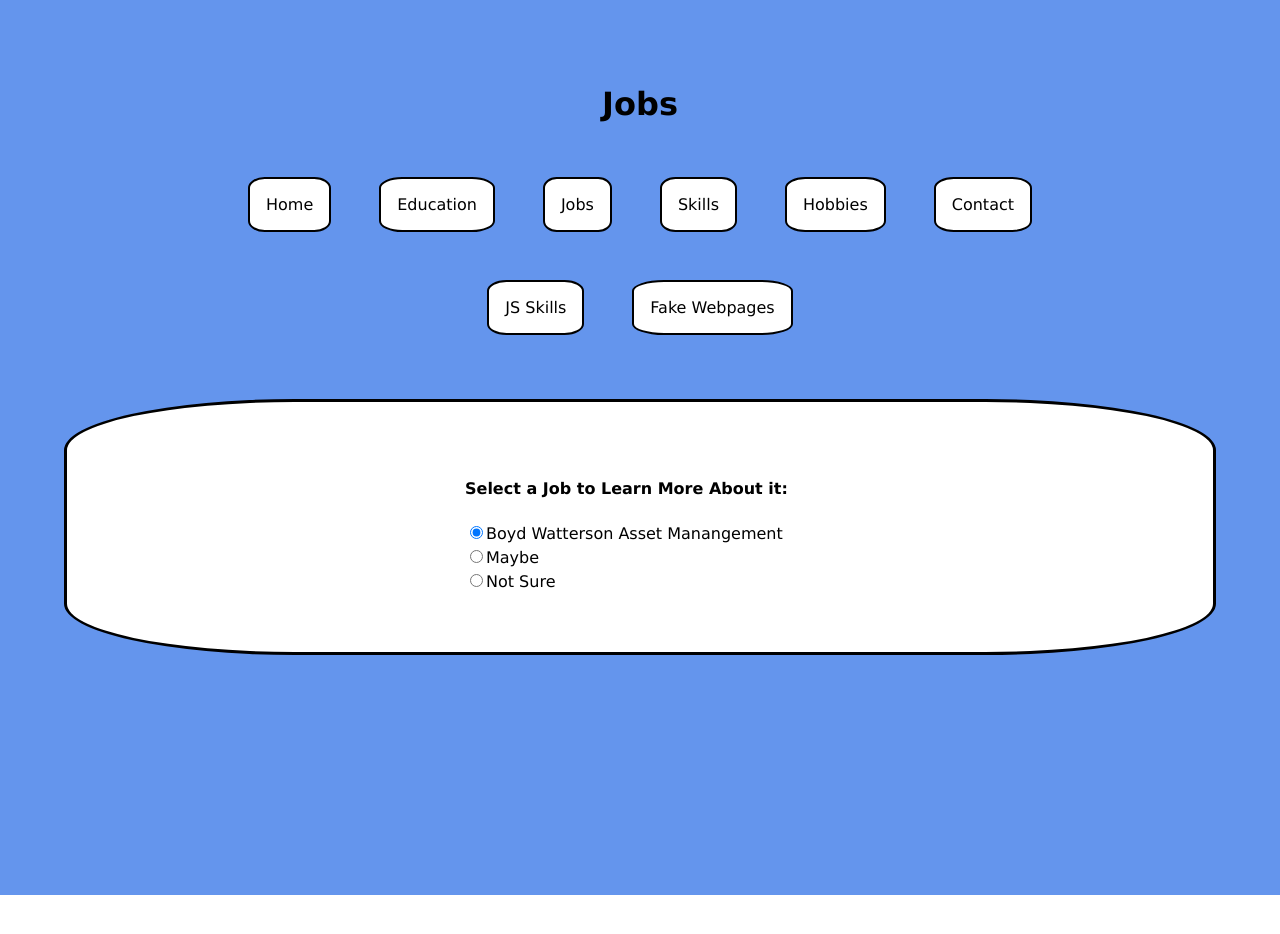
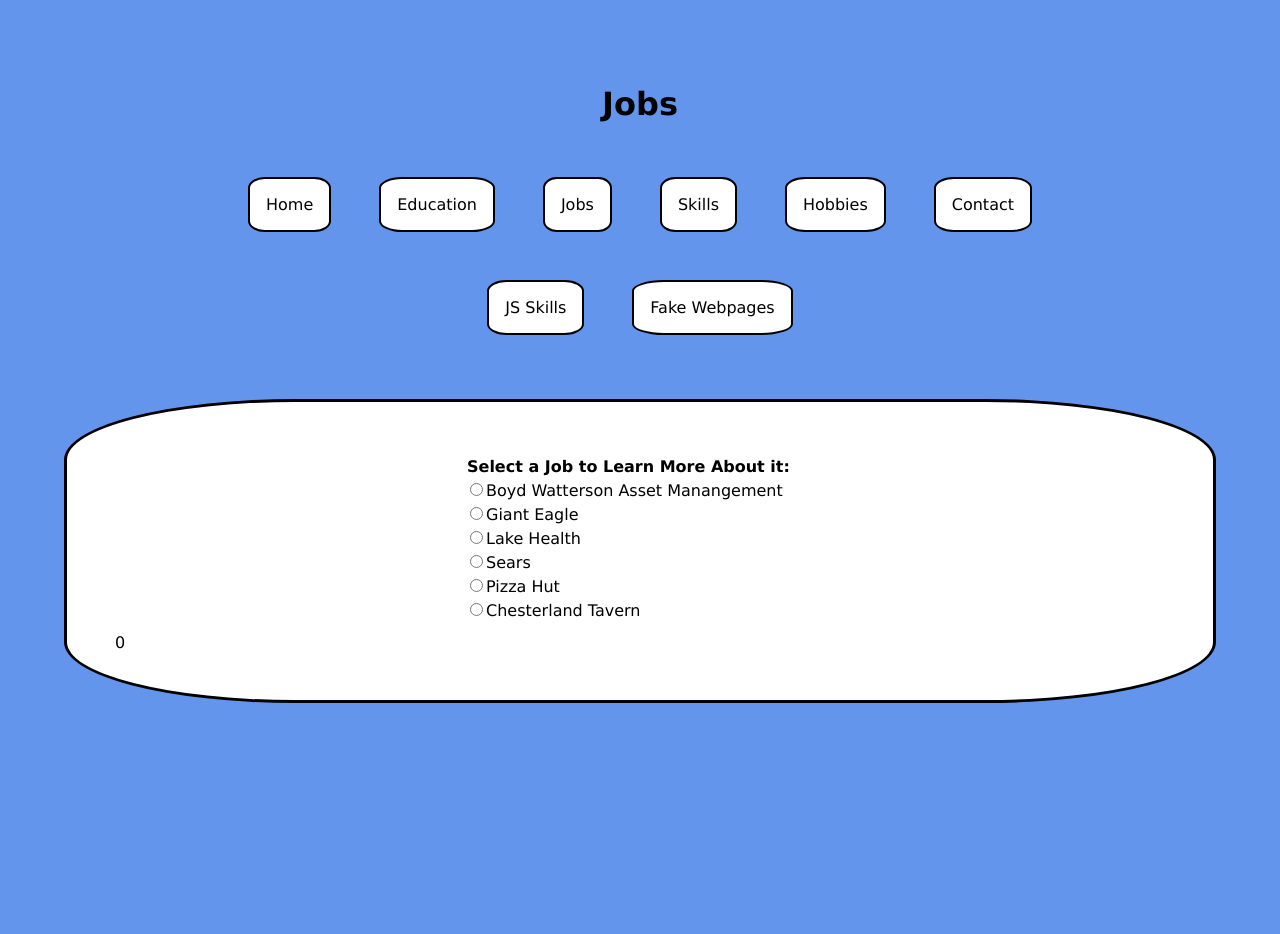
Before and after one commit to L1ndseyHerman/Personal-Website-ReactJS, a React (Create React App) app: page /jobs in a window 1280 px wide. Shown: the top 934 px of the page. Before the commit the page ends 895 px from the top, so only its background shows below. Built offline with nearby package versions, Linux system fonts and the light colour scheme.

Commit message:
Got the number of the input, next up is displaying different <li> based on what job was selected.

```diff
--- a/src/pages/Home.tsx
+++ b/src/pages/Home.tsx
@@ -1,6 +1,4 @@
 import React from "react";
-//  Whoops, <Link /> is for ON-SITE Links only!
-//import { Link } from "react-router-dom";
 import classes from "./Home.module.css";
 
 import Wrapper from "../components/Wrapper";
@@ -49,7 +47,7 @@
           </a>
           .
         </p>
-        <p className={classes.updatedPar}>Last updated: 10/18/21</p>
+        <p className={classes.updatedPar}>Last updated: 10/20/21</p>
       </Wrapper>
     </div>
   );
--- a/src/pages/Jobs.module.css
+++ b/src/pages/Jobs.module.css
@@ -1,21 +1,12 @@
-/*.legend {
+.legend {
   text-align: center;
-}
-.label {
-  display: block;
-}*/
-.h4 {
-  text-align: center;
+  font-weight: bold;
 }
 .fieldset {
   border: none;
-  /*margin: 0 auto;*/
   width: 350px;
   margin-left: auto;
   margin-right: auto;
-  /*display: table;
-  margin-right: auto;
-  margin-left: auto;*/
 }
 .form {
   display: inline-grid;
--- a/src/pages/Jobs.tsx
+++ b/src/pages/Jobs.tsx
@@ -1,34 +1,104 @@
-import React from "react";
+import React, { useState } from "react";
 import Wrapper from "../components/Wrapper";
 import classes from "./Jobs.module.css";
 
 const Jobs: React.FC = () => {
+  const [jobNumber, setJobNumber] = useState(0);
+
+  //const radioButtonChangeHandler = (currentJobNumber: number) => {
+  /*const radioButtonChangeHandler = (
+    event: ChangeEventHandler<HTMLInputElement>, => void
+  ) => {
+    setJobNumber(event.name);
+  };*/
+
+  /*let myAdd2: (baseValue: number, increment: number) => number = function (x, y) {
+    return x + y;
+  };*/
+
+  /*const radioButtonChangeHandler: (
+    event: ChangeEventHandler<HTMLInputElement>
+  ) => void = (event) => {
+    setJobNumber(event.name);
+  };*/
+
+  const radioButtonChangeHandler: (currentJobNumber: number) => void = (
+    currentJobNumber
+  ) => {
+    setJobNumber(currentJobNumber);
+  };
+
   return (
     <div>
       <Wrapper title="Jobs">
         <fieldset className={classes.fieldset}>
           <form className={classes.form}>
-            <h4 className={classes.h4}>Select a Job to Learn More About it:</h4>
-            <label htmlFor="def">
+            <legend className={classes.legend}>
+              Select a Job to Learn More About it:
+            </legend>
+            <label htmlFor="Boyd">
               <input
-                id="def"
+                id="Boyd"
                 type="radio"
                 name="group"
-                value="definitely"
-                checked
+                value="Boyd"
+                onChange={() => radioButtonChangeHandler(6)}
               />
               Boyd Watterson Asset Manangement
             </label>
-            <label htmlFor="maybe">
-              <input id="maybe" type="radio" name="group" value="maybe" />
-              Maybe
+            <label htmlFor="Eagle">
+              <input
+                id="Eagle"
+                type="radio"
+                name="group"
+                value="Eagle"
+                onChange={() => radioButtonChangeHandler(5)}
+              />
+              Giant Eagle
             </label>
-            <label htmlFor="no">
-              <input id="no" type="radio" name="group" value="not-sure" />
-              Not Sure
+            <label htmlFor="Health">
+              <input
+                id="Health"
+                type="radio"
+                name="group"
+                value="Health"
+                onChange={() => radioButtonChangeHandler(4)}
+              />
+              Lake Health
+            </label>
+            <label htmlFor="Sears">
+              <input
+                id="Sears"
+                type="radio"
+                name="group"
+                value="Sears"
+                onChange={() => radioButtonChangeHandler(3)}
+              />
+              Sears
+            </label>
+            <label htmlFor="Pizza">
+              <input
+                id="Pizza"
+                type="radio"
+                name="group"
+                value="Pizza"
+                onChange={() => radioButtonChangeHandler(2)}
+              />
+              Pizza Hut
+            </label>
+            <label htmlFor="Tavern">
+              <input
+                id="Tavern"
+                type="radio"
+                name="group"
+                value="Tavern"
+                onChange={() => radioButtonChangeHandler(1)}
+              />
+              Chesterland Tavern
             </label>
           </form>
         </fieldset>
+        {jobNumber}
       </Wrapper>
     </div>
   );
```
